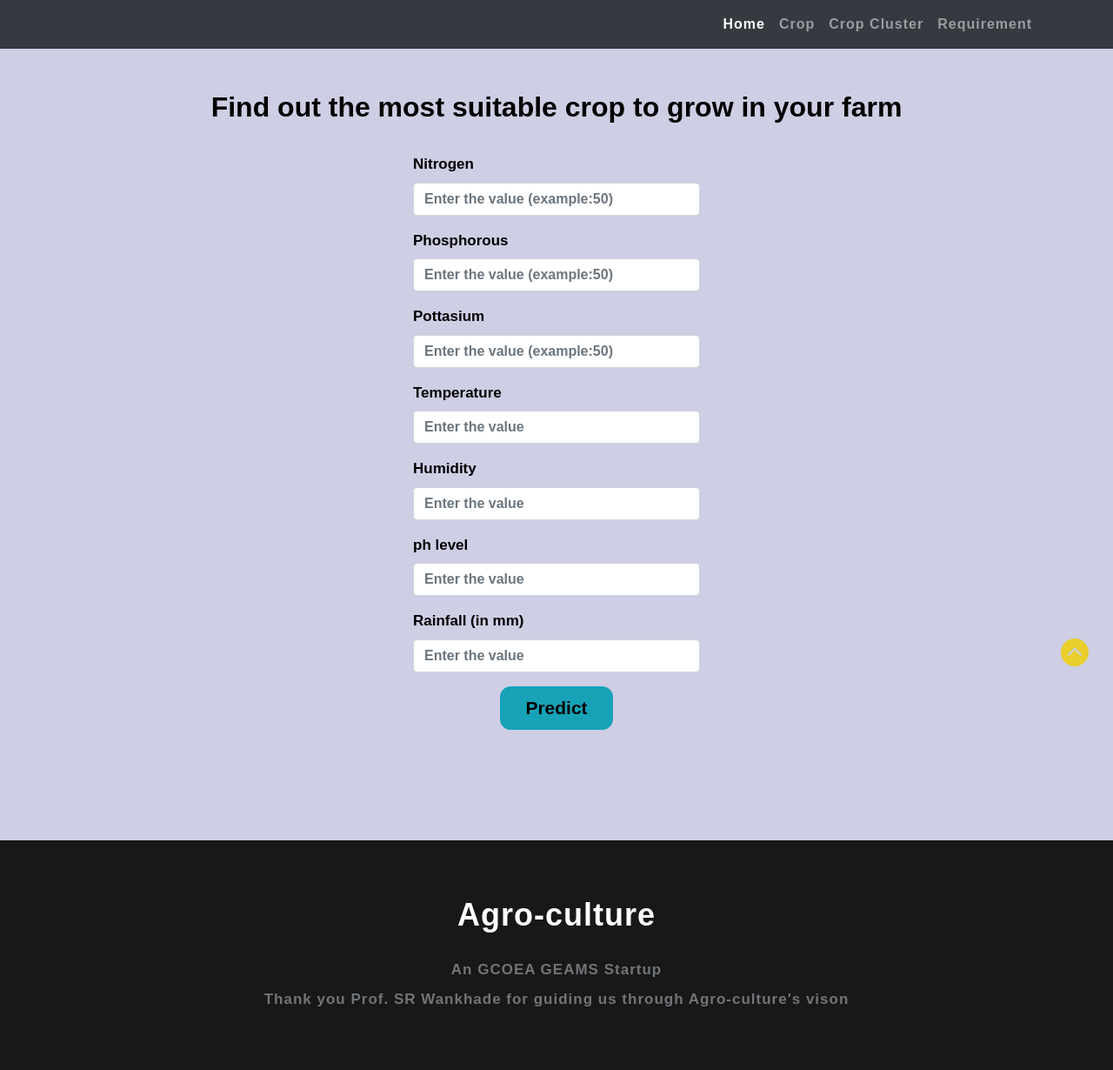
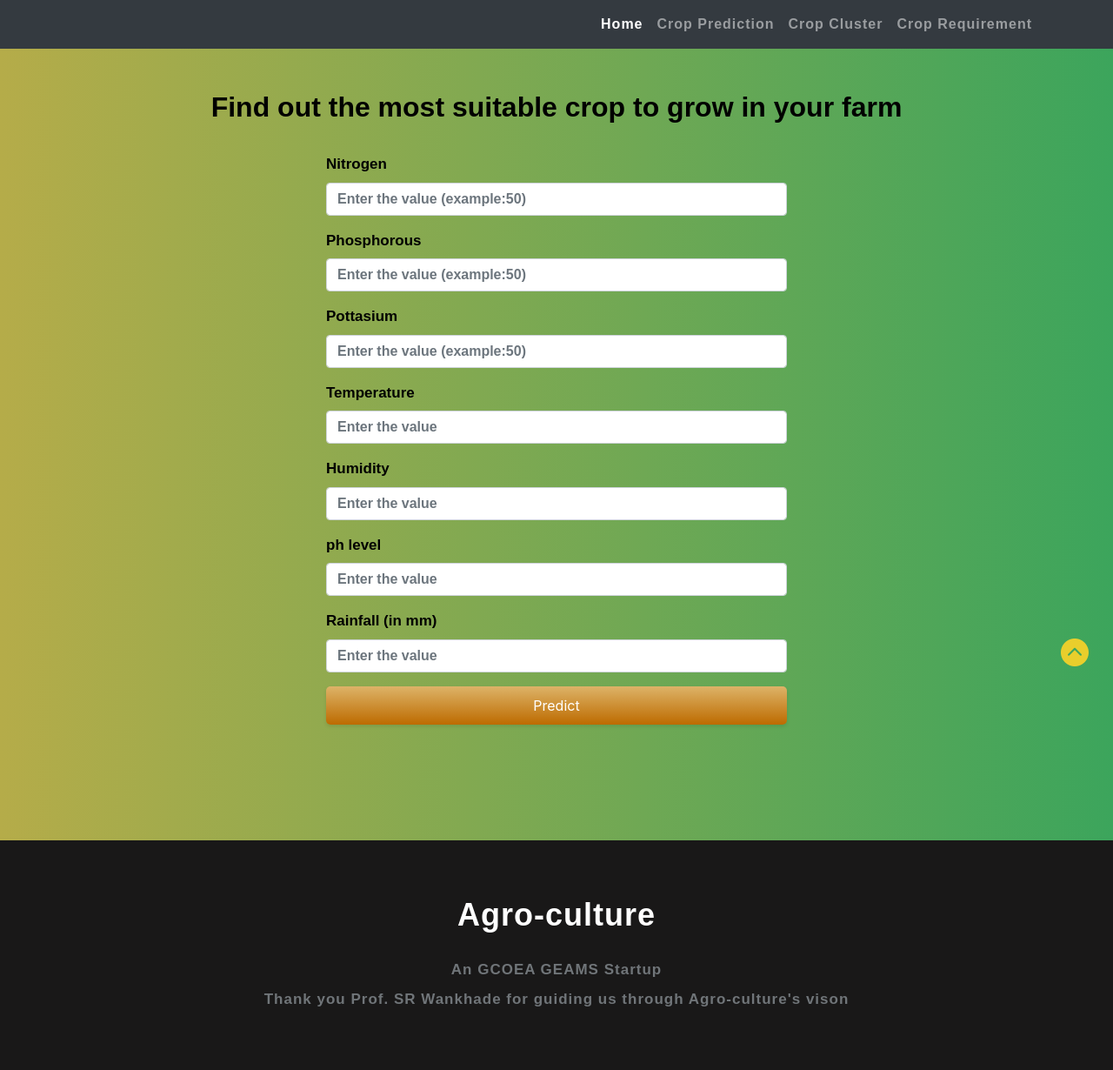
Before and after one commit to mohitrakhade20/agro-culture, a Flask app: page /crop-recommend in a window 1280 px wide. Shown: the whole page at 87% size. Run offline with Flask 2, Linux system fonts and the light colour scheme; parts of the project's set-up code (start-up, migrations or seed data) failed here and were passed over; some libraries are stand-ins or nearby versions; some web fonts are replaced.

Commit message:
ui changes updated

```diff
--- a/static/css/style.css
+++ b/static/css/style.css
@@ -1624,3 +1624,24 @@ a.move-top {
 }
 
 /*-- //Responsive design --*/
+/* .crop-prediction input{
+	width: 100%;
+	height: 100%;
+	position: absolute;
+	opacity: 0;
+	cursor: pointer;
+	border: #000 solid 1px;
+	border-radius: 5px;
+} */
+
+.bg{
+background: rgb(134,207,102);
+background: radial-gradient(circle, rgba(134,207,102,1) 0%, rgba(54,110,43,1) 64%, rgba(183,249,137,1) 100%);
+}
+
+body{
+	background: #3CA55C;  /* fallback for old browsers */
+background: -webkit-linear-gradient(to right, #B5AC49, #3CA55C);  /* Chrome 10-25, Safari 5.1-6 */
+background: linear-gradient(to right, #B5AC49, #3CA55C); /* W3C, IE 10+/ Edge, Firefox 16+, Chrome 26+, Opera 12+, Safari 7+ */
+
+}
--- a/templates/crop.html
+++ b/templates/crop.html
@@ -7,6 +7,36 @@
 
 
   }
+  .button-41 {
+  background-color: initial;
+  background-image:   linear-gradient(-180deg, #ddb368, #bd6b00);
+  border-radius: 5px;
+  box-shadow: rgba(0, 0, 0, 0.1) 0 2px 4px;
+  color: #FFFFFF;
+  cursor: pointer;
+  display: inline-block;
+  font-family: Inter,-apple-system,system-ui,Roboto,"Helvetica Neue",Arial,sans-serif;
+  height: 44px;
+  line-height: 44px;
+  outline: 0;
+  overflow: hidden;
+  padding: 0 20px;
+  pointer-events: auto;
+  position: relative;
+  text-align: center;
+  touch-action: manipulation;
+  user-select: none;
+  -webkit-user-select: none;
+  vertical-align: top;
+  white-space: nowrap;
+  width: 100%;
+  z-index: 9;
+  border: 0;
+}
+
+.button-41:hover {
+  background: #d89518;
+}
 
 
 </style>
@@ -19,7 +49,7 @@
 
 <div
   style="
-    width: 350px;
+    width: 550px;
     height: 50rem;
     margin: 0px auto;
     color: black;
@@ -28,7 +58,7 @@
   "
 >
   <form method="POST" action="{{ url_for('crop_prediction') }}">
-    <div class="form-group">
+    <div class="form-group crop-prediction">
       <label for="Nitrogen" style="font-size: 17px"><b>Nitrogen</b></label>
       <input
         type="number"
@@ -124,8 +154,7 @@
     <div class="d-flex justify-content-center">
       <button
         type="submit"
-        class="btn btn-info"
-        style="color: black; font-weight: bold; width: 130px; height:50px; border-radius:12px; font-size: 21px;"
+        class="btn btn-info button-41"
       >
         Predict
       </button>
@@ -134,7 +163,6 @@
 </div>
 
 
-
 <!-- Form section -->
 
 {% endblock %}
--- a/templates/layout.html
+++ b/templates/layout.html
@@ -172,13 +172,13 @@ Smartphone Compatible web template, free webdesigns for Nokia, Samsung, LG, Sony
 						</a>
 					</li>
 					<li class="nav-item">
-						<a class="nav-link" href="{{ url_for('crop_recommend') }}">Crop</a>
+						<a class="nav-link" href="{{ url_for('crop_recommend') }}">Crop Prediction</a>
 					</li>
 					<li class="nav-item">
 						<a class="nav-link" href="{{ url_for('crop_cluster') }}">Crop Cluster</a>
 					</li>
 					<li class="nav-item">
-						<a class="nav-link" href="{{ url_for('requirement') }}">Requirement</a>
+						<a class="nav-link" href="{{ url_for('requirement') }}">Crop Requirement</a>
 					</li>
 				</ul>
 			</div>
--- a/templates/requirement.html
+++ b/templates/requirement.html
@@ -7,7 +7,7 @@
   }
   .button-41 {
   background-color: initial;
-  background-image: linear-gradient(-180deg, #00D775, #00BD68);
+  background-image:   linear-gradient(-180deg, #ddb368, #bd6b00);
   border-radius: 5px;
   box-shadow: rgba(0, 0, 0, 0.1) 0 2px 4px;
   color: #FFFFFF;
@@ -33,7 +33,7 @@
 }
 
 .button-41:hover {
-  background: #00bd68;
+  background: #d89518;
 }
 </style>
 <!--Form Section-->
```
Also changed, not shown: templates/crop_cluster.html (+30 -2 lines), templates/index.html (+10 -7 lines).
